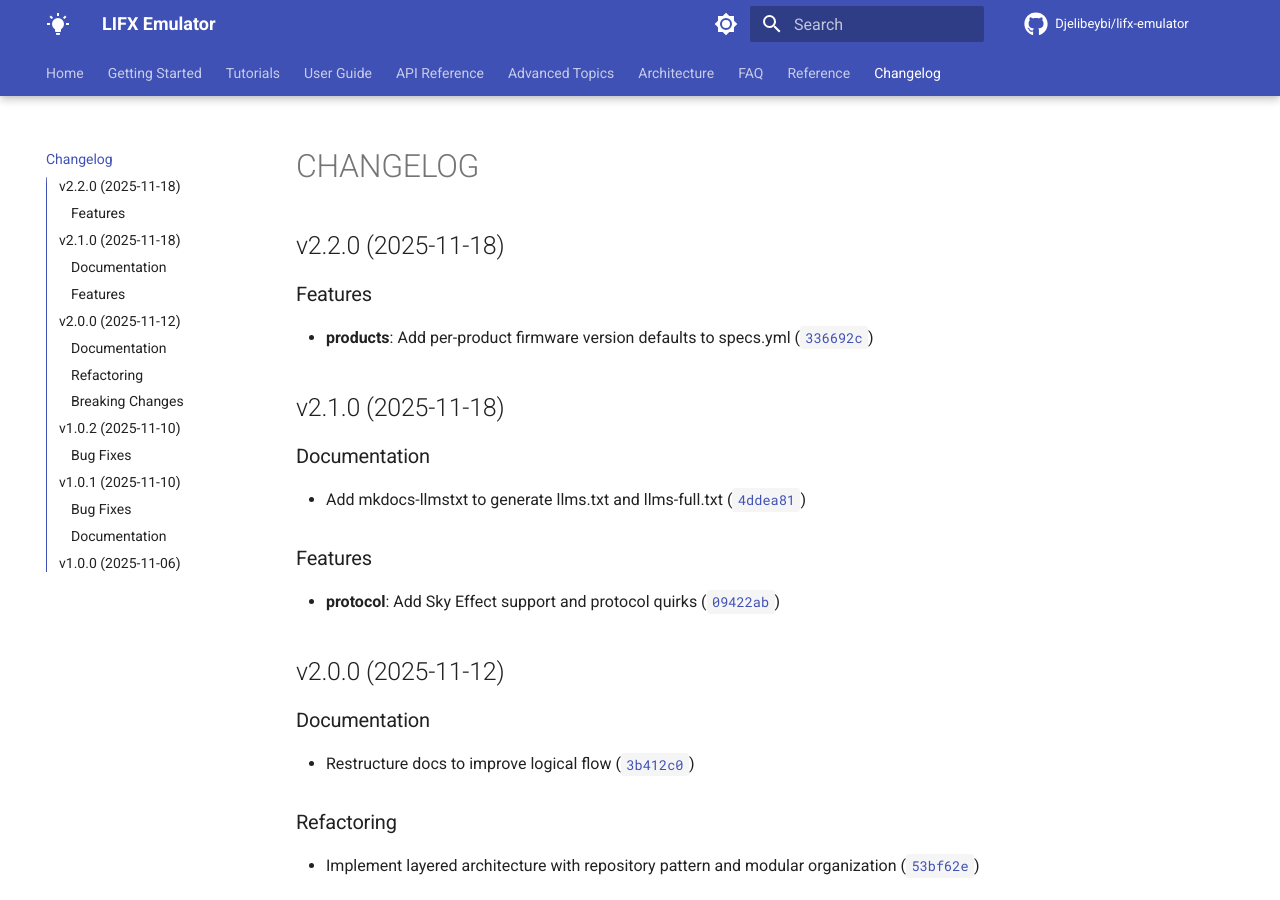
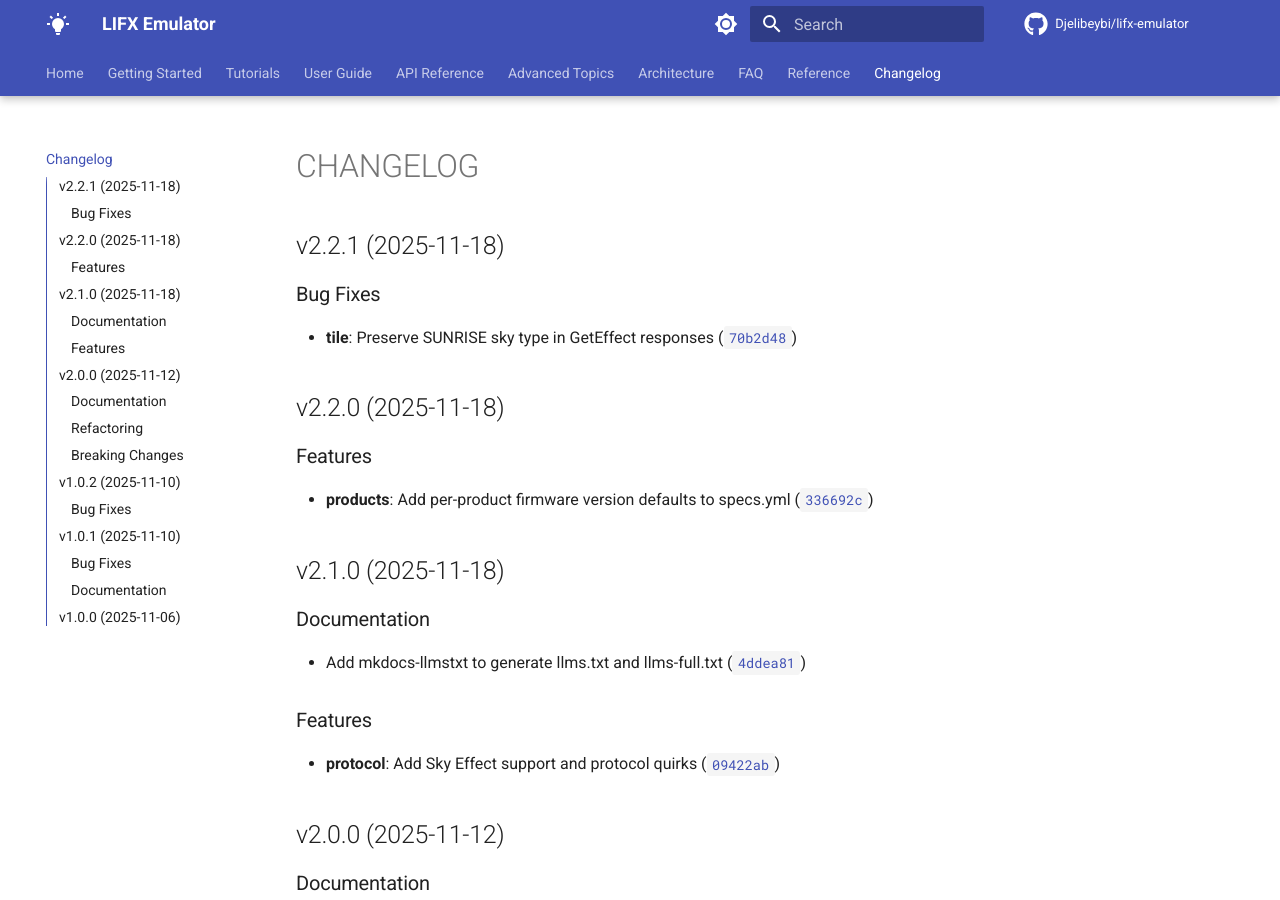
Before and after one commit to Djelibeybi/lifx-emulator, an MkDocs documentation site: the page built from docs/changelog.md, in a window 1280 px wide and 900 px high. Built offline with MkDocs 1.6.1 and Material for MkDocs 9.7.7, drawn with Linux system fonts in a browser that asks for light colours; comment, search, counter and statistics services are not loaded; the version menu is left out.

Commit message:
2.2.1
Automatically generated by python-semantic-release

```diff
--- a/docs/changelog.md
+++ b/docs/changelog.md
@@ -1,6 +1,14 @@
 # CHANGELOG
 
 <!-- version list -->
+
+## v2.2.1 (2025-11-18)
+
+### Bug Fixes
+
+- **tile**: Preserve SUNRISE sky type in GetEffect responses
+  ([`70b2d48`](https://github.com/Djelibeybi/lifx-emulator/commit/70b2d48c1ee037591688abb345020e0cd515d2f1))
+
 
 ## v2.2.0 (2025-11-18)
 
--- a/pyproject.toml
+++ b/pyproject.toml
@@ -1,6 +1,6 @@
 [project]
 name = "lifx-emulator"
-version = "2.2.0"
+version = "2.2.1"
 description = "LIFX Emulator for testing LIFX LAN protocol libraries"
 readme = "README.md"
 requires-python = ">=3.11"
```
Also changed, not shown: 1 other file.
